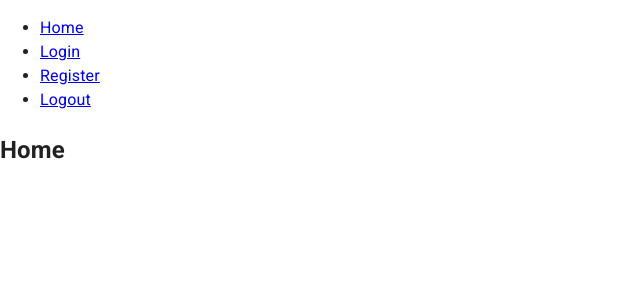
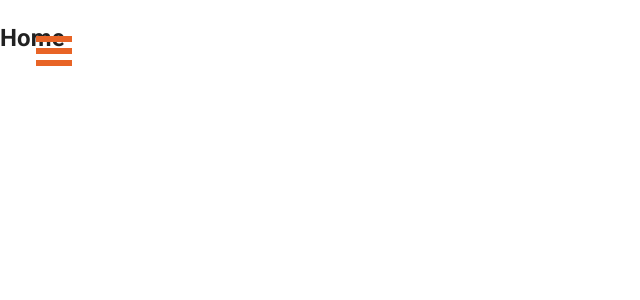
Before and after one commit to waltrines1968/FastAPI-React-Boilerplate, a React (Create React App) app in the folder frontend/: page / in a window 1280 px wide. Shown: the top 300 px of the page, without its empty margins (0-640 px from the left). Built offline with nearby package versions, Linux system fonts and the light colour scheme; sample sign-in values are in the browser's storage.

Commit message:
making menu less ugly

```diff
--- a/frontend/src/App.js
+++ b/frontend/src/App.js
@@ -1,32 +1,17 @@
-import React from "react";
 import { BrowserRouter, Route, Link, Routes } from "react-router-dom";
 import SignInSide from "./SignInSide";
 import ProtectedRoutes from "./ProtectedRoutes";
 import SignUp from "./SignUp"
 import Logout from "./Logout"
 import ResetPassword from "./ResetPassword"
-import { element } from "prop-types";
+import Sidebar from './Sidebar';
 
 export default function App() {
   return (
-    <BrowserRouter >
-      <div>
-        <nav>
-          <ul>
-            <li>
-              <Link to="/">Home</Link>
-            </li>
-            <li>
-              <Link to="/login">Login</Link>
-            </li>
-            <li>
-              <Link to="/register">Register</Link>
-            </li>
-            <li>
-              <Link to="/logout">Logout</Link>
-            </li>
-          </ul>
-        </nav>
+    <div className="App" id="outer-container">
+      <Sidebar pageWrapId={'page-wrap'} outerContainerId={'outer-container'} />
+      <div id="page-wrap">
+        <BrowserRouter >
           <Routes>
             {/* <Route path="/" element={<Home />} /> */}
             <Route element={<ProtectedRoutes type="private" />}>
@@ -41,8 +26,9 @@
               <Route path="/test2"/> // If you ever need to test empty path for redirect
             </Route>
           </Routes>
+        </BrowserRouter >
       </div>
-    </BrowserRouter >
+    </div>
   );
 }
 
--- /dev/null
+++ b/frontend/src/Sidebar.css
@@ -0,0 +1,66 @@
+/* Position and sizing of burger button */
+.bm-burger-button {
+    position: fixed;
+    width: 36px;
+    height: 30px;
+    left: 36px;
+    top: 36px;
+  }
+
+  /* Color/shape of burger icon bars */
+  .bm-burger-bars {
+    background: #e86426;
+  }
+
+  /* Color/shape of burger icon bars on hover*/
+  .bm-burger-bars-hover {
+    background: #a90000;
+  }
+
+  /* Position and sizing of clickable cross button */
+  .bm-cross-button {
+    height: 24px;
+    width: 24px;
+  }
+
+  /* Color/shape of close button cross */
+  .bm-cross {
+    background: #bdc3c7;
+  }
+
+  /*
+  Sidebar wrapper styles
+  Note: Beware of modifying this element as it can break the animations - you should not need to touch it in most cases
+  */
+  .bm-menu-wrap {
+    position: fixed;
+    height: 100%;
+  }
+
+  /* General sidebar styles */
+  .bm-menu {
+    background: #ed7e4a;
+    padding: 2.5em 1.5em 0;
+    font-size: 1.15em;
+  }
+
+  /* Morph shape necessary with bubble or elastic */
+  .bm-morph-shape {
+    fill: #373a47;
+  }
+
+  /* Wrapper for item list */
+  .bm-item-list {
+    color: #b8b7ad;
+    padding: 0.8em;
+  }
+
+  /* Individual item */
+  .bm-item {
+    display: inline-block;
+  }
+
+  /* Styling of overlay */
+  .bm-overlay {
+    background: rgba(0, 0, 0, 0.3);
+  }
--- /dev/null
+++ b/frontend/src/Sidebar.js
@@ -0,0 +1,21 @@
+import { slide as Menu } from 'react-burger-menu'
+import './Sidebar.css';
+
+export default props => {
+  return (
+    <Menu>
+      <a className="sidebar-item" href="/">
+      Home
+      </a>
+      <a className="sidebar-item" href="/login">
+      Login
+      </a>
+      <a className="sidebar-item" href="/register">
+      Register
+      </a>
+      <a className="sidebar-item" href="/logout">
+      Logout
+      </a>
+    </Menu>
+  );
+};
```
